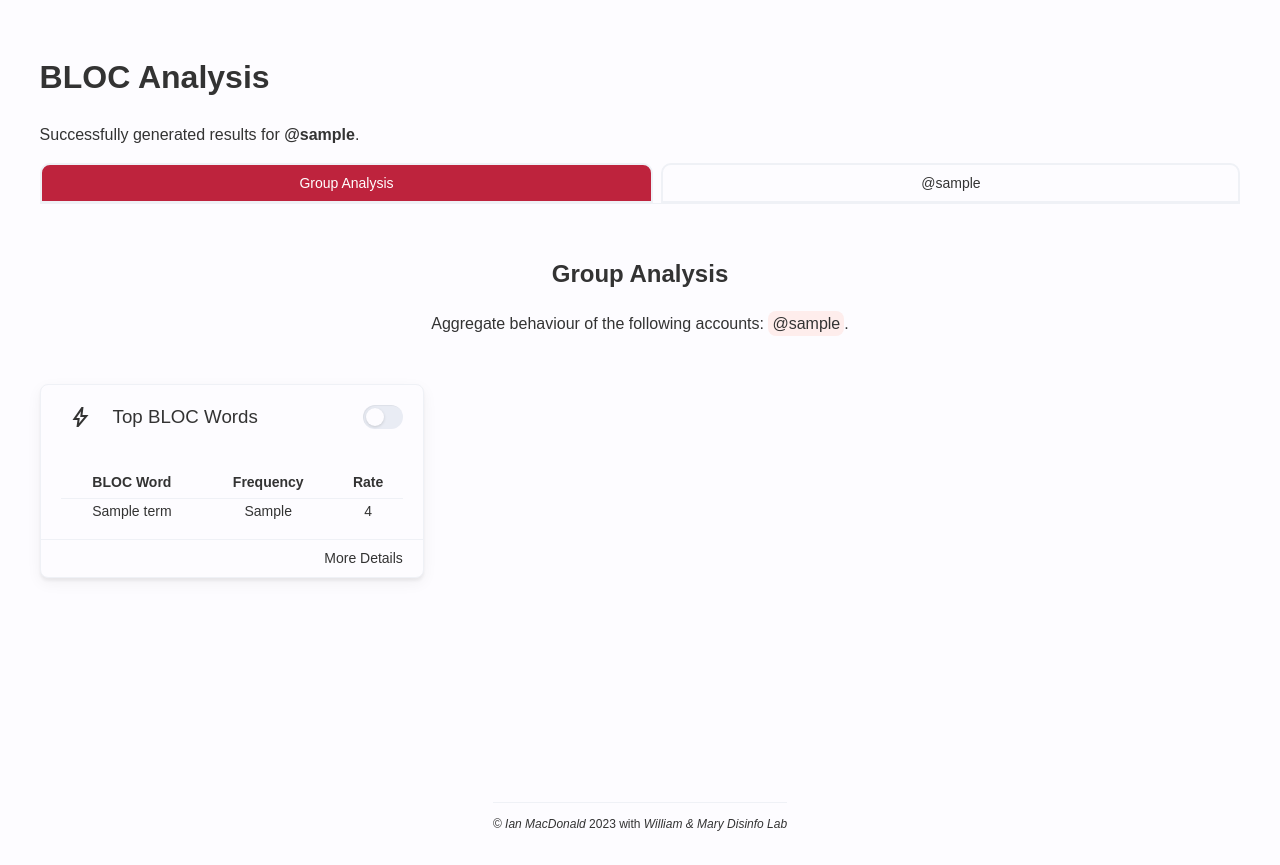
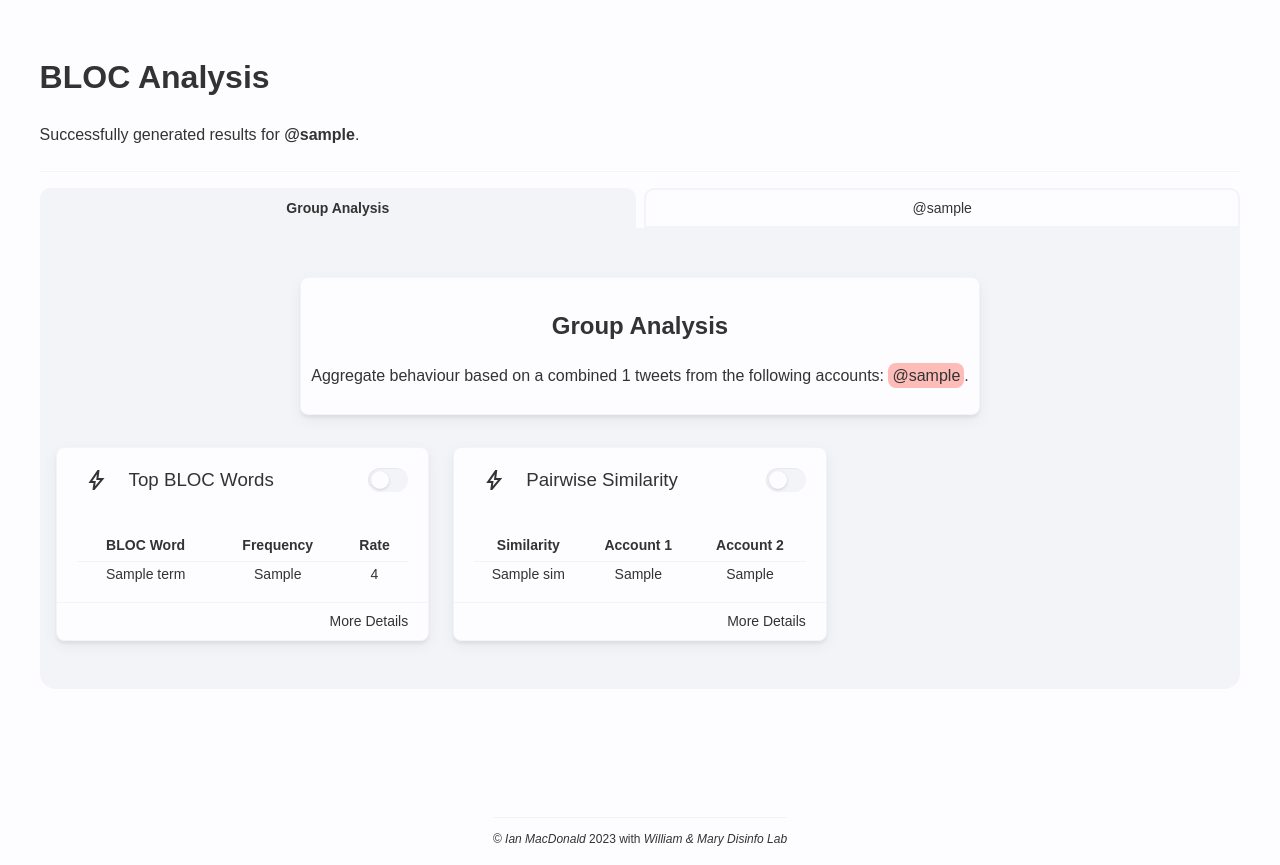
Before and after one commit to immacdonald/agwagram, a Django app: template blocdemo/templates/pages/analysis_results.html in a window 1280 px wide. Shown: the part 69-934 px from the top of the page. Before the commit the page ends 900 px from the top, so only its background shows below. Run offline with Django 4.2, Linux system fonts and the light colour scheme; the template is opened without the code that fills it: most values are stand-ins (such as "Sample title", 1, 10 or a date in 2020); style sheets or scripts are compiled from the project's sources; some libraries are stand-ins or nearby versions.

Commit message:
Updated tab styling and pairwise display

```diff
--- a/blocdemo/static/scss/styles.scss
+++ b/blocdemo/static/scss/styles.scss
@@ -8,20 +8,20 @@ $footerHeight: 40px;
 
 :root {
 	--s-white: #ffffff;
-	--s-lightgrey: #eff1f6;
+	--s-lightgrey: #f2f4f8;
 	--s-black: #333;
 }
 
 html[data-theme='dark'] {
 	--c-text-primary: var(--s-white);
-	--c-text-secondary: #eff1f6;
+	--c-text-secondary: var(--s-lightgrey);
 	--c-text-action: var(--s-white);
 	--c-text-accent: var(--s-white);
 
 	--c-accent-primary: #256ff0;
 	--c-accent-secondary: #a0c2f2;
 
-	--c-border-primary: var(--s-lightgrey);
+	--c-border-primary: #28293d;
 
 	--c-background-primary: #1c1c28;
 	--c-background-secondary: #2159c0;
@@ -47,8 +47,8 @@ html[data-theme='light'] {
 	--c-border-primary: var(--s-lightgrey);
 
 	--c-background-primary: #fdfcff;
-	--c-background-secondary: #feedec;
-	--c-background-tertiary: #e9ecf4;
+	--c-background-secondary: #fdbcb8;
+	--c-background-tertiary: var(--s-lightgrey);
 
 	--c-disabled-background: var(--c-background-tertiary);
 	--c-disabled-color: #cfd1d6;
@@ -415,22 +415,45 @@ button {
 
 .content {
 	border-top: 1px solid var(--c-border-primary);
-	//margin-top: 2rem;
 	display: block;
+	background-color: var(--c-background-tertiary);
+	padding: 1rem;
+	border-radius: 0 0 1rem 1rem;
 
 	&.inactive {
 		display: none;
 	}
+
+	&.solo {
+		border-radius: 1rem;
+	}
+}
+
+.content-header {
+	margin-bottom: 1rem;
+	padding-bottom: 0.5rem;
+	border-bottom: 1px solid var(--c-border-primary);
 }
 
 .content-subheader {
-	padding-top: 2rem;
-	text-align: center;
+	margin-top: 2rem;
+	display: flex;
+	justify-content: center;
+
+	div {
+		background-color: var(--c-background-primary);
+		box-shadow: 0 3px 3px 0 rgba(#000, 0.05), 0 5px 15px 0 rgba(#000, 0.05);
+		border: 1px solid var(--c-border-primary);
+		padding: 10px;
+		border-radius: 8px;
+		text-align: center;
+		width: fit-content;
+	}
 }
 
 .content-main {
 	padding-top: 2rem;
-	padding-bottom: 6rem;
+	padding-bottom: 2rem;
 	flex-grow: 1;
 	display: flex;
 	align-items: flex-start;
@@ -442,6 +465,7 @@ button {
 	column-gap: 1.5rem;
 	row-gap: 1.5rem;
 	grid-auto-flow: dense;
+	width: 100%;
 
 	@media (min-width: 800px) {
 		grid-template-columns: repeat(2, 1fr);
@@ -625,10 +649,17 @@ tr:nth-child(odd):not(:first-child) {
 
 	button {
 		flex-grow: 1;
+		flex-basis: 0;
 		border-radius: 10px 10px 0 0;
 
 		&:not(:last-child) {
 			margin-right: 0.5rem;
 		}
+
+		&.active {
+			background-color: var(--c-background-tertiary);
+			color: var(--c-text-action);
+			font-weight: bold;
+		}
 	}
 }
--- a/blocdemo/templates/pages/analysis_results.html
+++ b/blocdemo/templates/pages/analysis_results.html
@@ -16,22 +16,24 @@ Results | B3T
         </p>
     </div>
     <div class="content-header-actions">
+    </div>
+</div>
 <div class="tab-buttons">
     <button class="tab-button" onclick="openTab(event, 'content-group')">Group Analysis</button>
     {% for account in account_blocs %}
         <button class="tab-button" onclick="openTab(event, 'content-{{ forloop.counter }}')">@{{account.account_username}}</button>
     {% endfor %}
 </div>
-    </div>
-</div>
 <div class="content" id="content-group">
     <div class="content-subheader">
+        <div>
             <h2>Group Analysis</h2>
-        <p>Aggregate behaviour of the following accounts:
+            <p>Aggregate behaviour based on a combined {{total_tweets}} tweets from the following accounts:
             {% for account in account_blocs %}
                 <span class="special-text">@{{account.account_username}}</span>{% if forloop.last %}.{% else %}, {% endif %}
             {% endfor %}
             </p>
+        </div>
     </div>
     <div class="content-main">
         <div class="card-grid">
@@ -69,12 +71,47 @@ Results | B3T
                     <a href="methodology">More Details</a>
                 </div>
             </article>
+            <article class="card">
+                <div class="card-header">
+                    <div>
+                        <span class="icon material-symbols-outlined">bolt</span>
+                        <h3>Pairwise Similarity</h3>
+                    </div>
+                    <label class="toggle">
+                        <input type="checkbox" onChange="cardToggle(this)">
+                        <span></span>
+                    </label>
+                </div>
+                <div class="card-toggle-body">
+                    <p>This is more information about the pairwise similarity calculation.</p>
+                </div>
+                <div class="card-body">
+                    <table>
+                        <tr>
+                            <th>Similarity</th>
+                            <th>Account 1</th>
+                            <th>Account 2</th>
+                        </tr>
+                        {% for u_pair in pairwise_sim %}
+                        <tr>
+                            <td>{{u_pair.sim}}</td>
+                            <td>{{u_pair.user_pair.0}}</td>
+                            <td>{{u_pair.user_pair.1}}</td>
+                        </tr>
+                        {% endfor %}
+                        </table>
+                </div>
+                <div class="card-footer">
+                    <a href="methodology">More Details</a>
+                </div>
+            </article>
         </div>
     </div>
 </div>
 {% for account in account_blocs %}
 <div class="content" id="content-{{ forloop.counter }}">
     <div class="content-subheader">
+        <div>
             <h2>Analysis of <span class="special-text">@{{account.account_username}}</span> (<i>{{account.account_name}}</i>)</h2>
             {% if account.tweet_count > 0 %}
             <p>Results generated using {{account.tweet_count}} tweets from {{account.first_tweet_date}} - {{account.last_tweet_date}}.
@@ -83,6 +120,7 @@ Results | B3T
             <p>No results generated due to finding 0 tweets.
                 BLOC process took {{account.elapsed_time}} seconds to complete.</p>
             {% endif %}
+        </div>
     </div>
     {% include '../components/account_bloc.html' with account=account %}
 </div>
--- a/blocdemo/templates/pages/analysis_results_single.html
+++ b/blocdemo/templates/pages/analysis_results_single.html
@@ -18,9 +18,8 @@ Results | B3T
         {% endif %}
     </div>
 </div>
-<div class="content" id="content-0">
+<div class="content solo" id="content-0">
     {% include '../components/account_bloc.html' with account=account %}
-    <p>Test</p>
 </div>
 
 {% endblock %}
```
Also changed, not shown: blocdemo/code/bloc_handler.py (+16 -12 lines), blocdemo/views.py (+6 -1 lines). Lines whose indentation alone changed are shown as unchanged.
